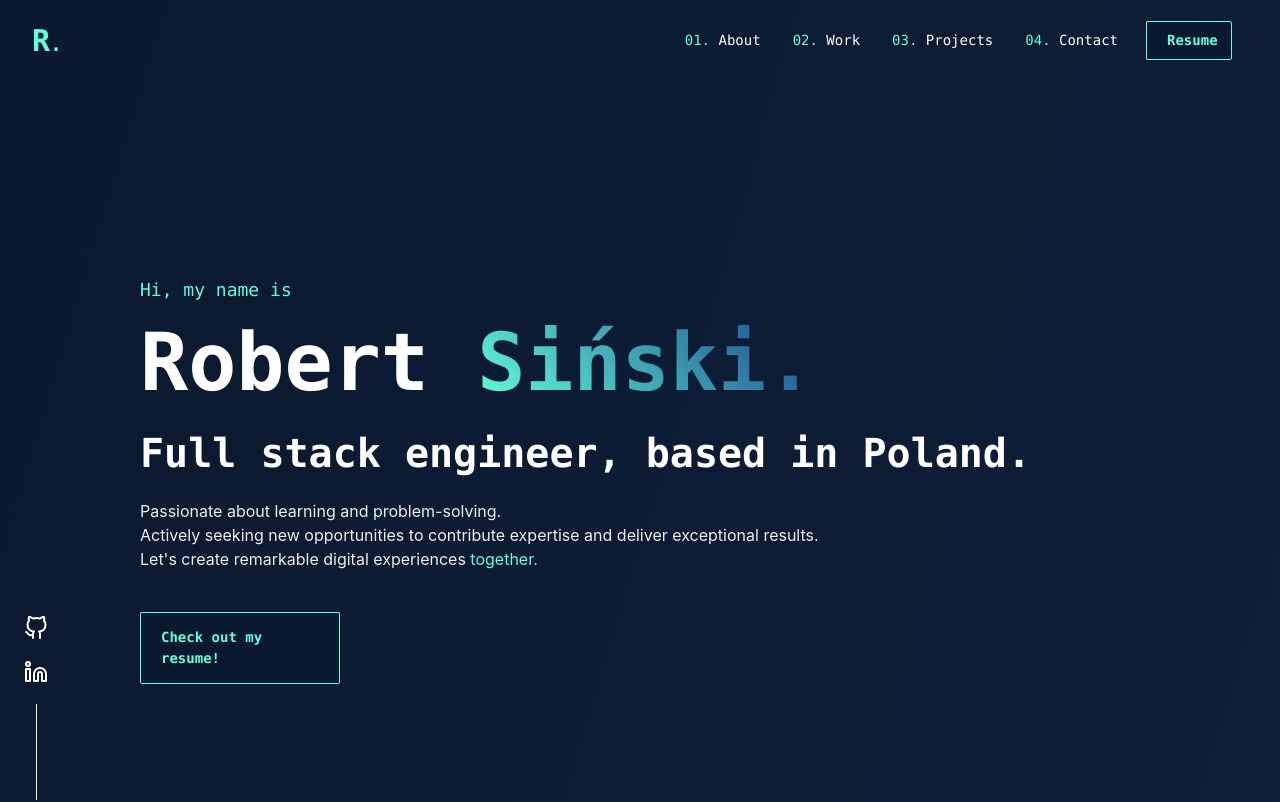
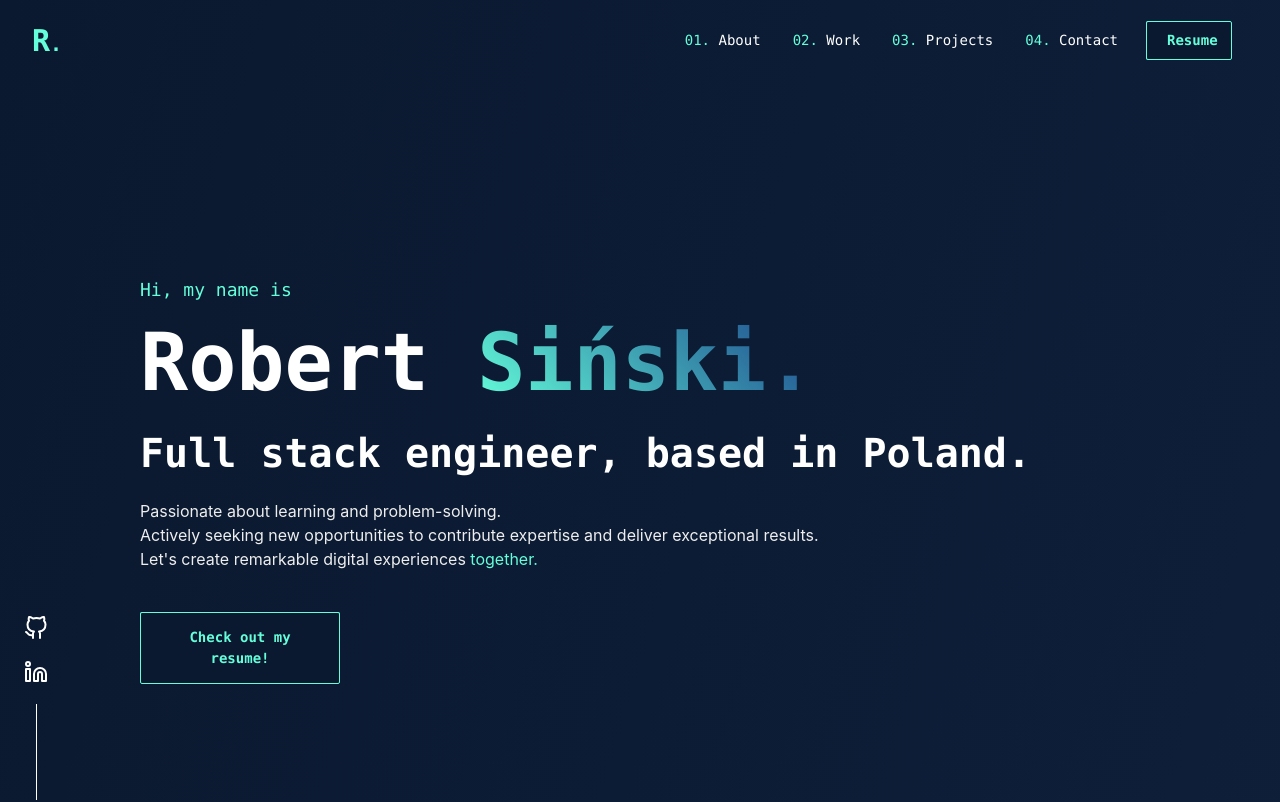
Before and after one commit to Biplo12/robert-sinski-portfolio, a Next.js app: page / in a window 1280 px wide. Shown: the top 802 px of the page. Built offline with nearby package versions, Linux system fonts and the light colour scheme.

Commit message:
fix: button position

```diff
--- a/src/components/Contact/Partials/ContactButton.tsx
+++ b/src/components/Contact/Partials/ContactButton.tsx
@@ -6,7 +6,7 @@ const ContactButton: React.FC = (): JSX.Element => {
     <div className='relative z-20 flex flex-col items-start justify-start font-mono'>
       <a
         href={`mailto:${MAIL}`}
-        className='border-spindrift text-spindrift bg-liberty-blue relative z-20 w-[112px] rounded-sm border px-5 py-2 text-sm font-bold transition duration-150 ease-linear hover:translate-x-[-2px] hover:translate-y-[-2px] hover:transform'
+        className='border-spindrift text-spindrift bg-liberty-blue relative z-20 w-[112px] rounded-sm border px-5 py-2 text-center text-sm font-bold transition duration-150 ease-linear hover:translate-x-[-2px] hover:translate-y-[-2px] hover:transform'
       >
         Say Hello
       </a>
--- a/src/components/Hero/Partials/HeroButton.tsx
+++ b/src/components/Hero/Partials/HeroButton.tsx
@@ -16,7 +16,7 @@ const HeroButton: React.FC = (): JSX.Element => {
         href='/resume.pdf'
         target='_blank'
         rel='noopener noreferrer'
-        className='border-spindrift text-spindrift bg-liberty-blue relative z-20 mt-10 w-[200px] rounded-sm border px-5 py-3.5 text-sm font-bold transition duration-150 ease-linear hover:translate-x-[-2.5px] hover:translate-y-[-5px] hover:transform'
+        className='border-spindrift text-spindrift bg-liberty-blue relative z-20 mt-10 w-[200px] rounded-sm border px-5 py-3.5 text-center text-sm font-bold transition duration-150 ease-linear hover:translate-x-[-2.5px] hover:translate-y-[-5px] hover:transform'
       >
         Check out my resume!
       </a>
--- a/src/components/Layout/Partials/ResumeButton.tsx
+++ b/src/components/Layout/Partials/ResumeButton.tsx
@@ -24,7 +24,7 @@ const ResumeButton: React.FC<IResumeButtonProps> = ({
           href='/resume.pdf'
           target='_blank'
           rel='noopener noreferrer'
-          className='border-spindrift text-spindrift bg-liberty-blue relative z-20 w-[86px] rounded-sm border px-5 py-2 text-sm font-bold transition duration-150 ease-linear hover:translate-x-[-2px] hover:translate-y-[-2px] hover:transform'
+          className='border-spindrift text-spindrift bg-liberty-blue relative z-20 w-[86px] rounded-sm border px-5 py-2 text-center text-sm font-bold transition duration-150 ease-linear hover:translate-x-[-2px] hover:translate-y-[-2px] hover:transform'
         >
           Resume
         </a>
```
